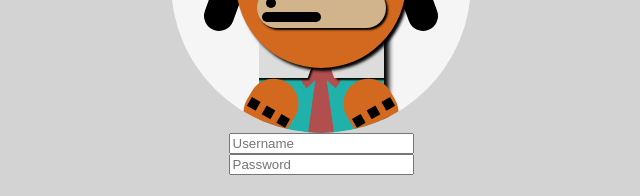
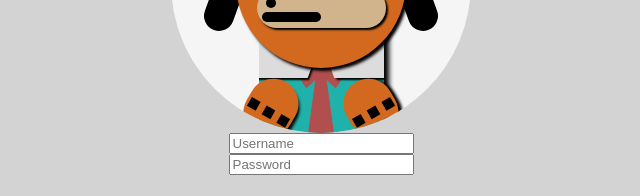
Before and after one commit to tmat06/login-animation, a React (Create React App) app: page / in a window 1280 px wide. Shown: the part 396-592 px from the top of the page, without its empty margins (319-959 px from the left). Built offline with nearby package versions, Linux system fonts and the light colour scheme.

Commit message:
paws shadow

```diff
--- a/src/App.css
+++ b/src/App.css
@@ -181,6 +181,7 @@
   display: flex;
   justify-content: space-around;
   align-items: center;
+  box-shadow: 3px 3px 3px black;
 }
 
 .dog-claw {
```
